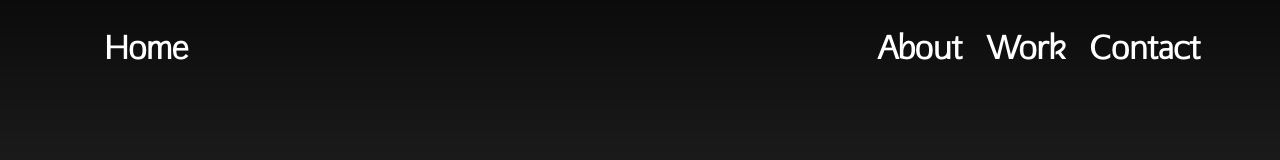
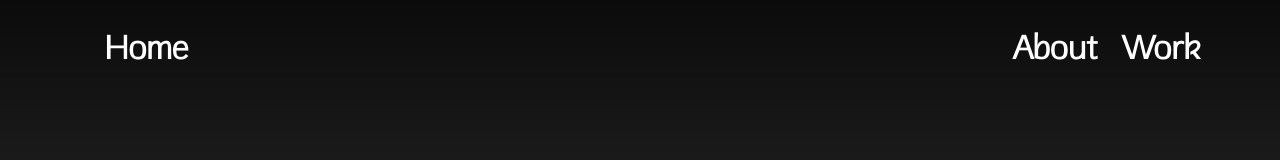
Before and after one commit to ivanapejicic/portfolio, a React (Create React App) app: page /work in a window 1280 px wide. Shown: the top 160 px of the page. Built offline with nearby package versions, Linux system fonts and the light colour scheme.

Commit message:
Contact page commented for now. Since Footer contains all 3 contact info links, there will be no need for additional Contact page

```diff
--- a/src/App.js
+++ b/src/App.js
@@ -3,7 +3,7 @@ import { BrowserRouter, Route, Routes } from 'react-router-dom';
 import Home from './assets/pages/Home/Home';
 import About from './assets/pages/About/About';
 import Work from './assets/pages/Work/Work';
-import Contact from './assets/pages/Contact/Contact';
+// import Contact from './assets/pages/Contact/Contact';
 
 function App() {
   return (
@@ -13,7 +13,7 @@ function App() {
           <Route path= '' element={<Home />} />
           <Route path= '/about' element={<About /> } />
           <Route path = '/work' element={<Work /> } />
-          <Route path = '/contact' element={<Contact /> } />
+          {/* <Route path = '/contact' element={<Contact /> } />  */}
         </Routes>
       </BrowserRouter>
     </div>
--- a/src/assets/components/Header/Header.js
+++ b/src/assets/components/Header/Header.js
@@ -9,7 +9,7 @@ function Header() {
                 <nav className='header__top-right'>
                     <Link className='link' to='/about'>About</Link>
                     <Link className='link' to='/work'>Work</Link>
-                    <Link className='link' to='/contact'>Contact</Link>
+                    {/* <Link className='link' to='/contact'>Contact</Link> */}
                 </nav>
             </div>
         </div>
```
